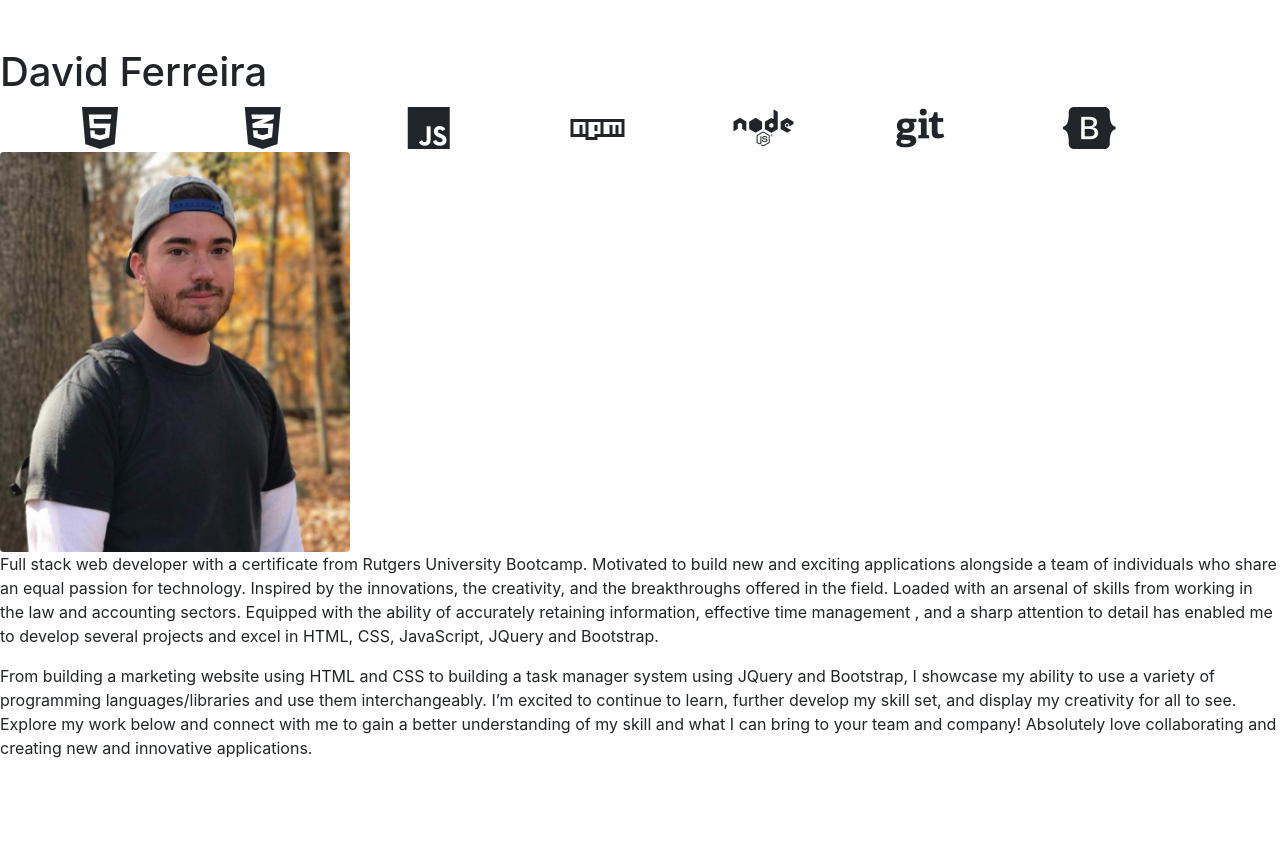
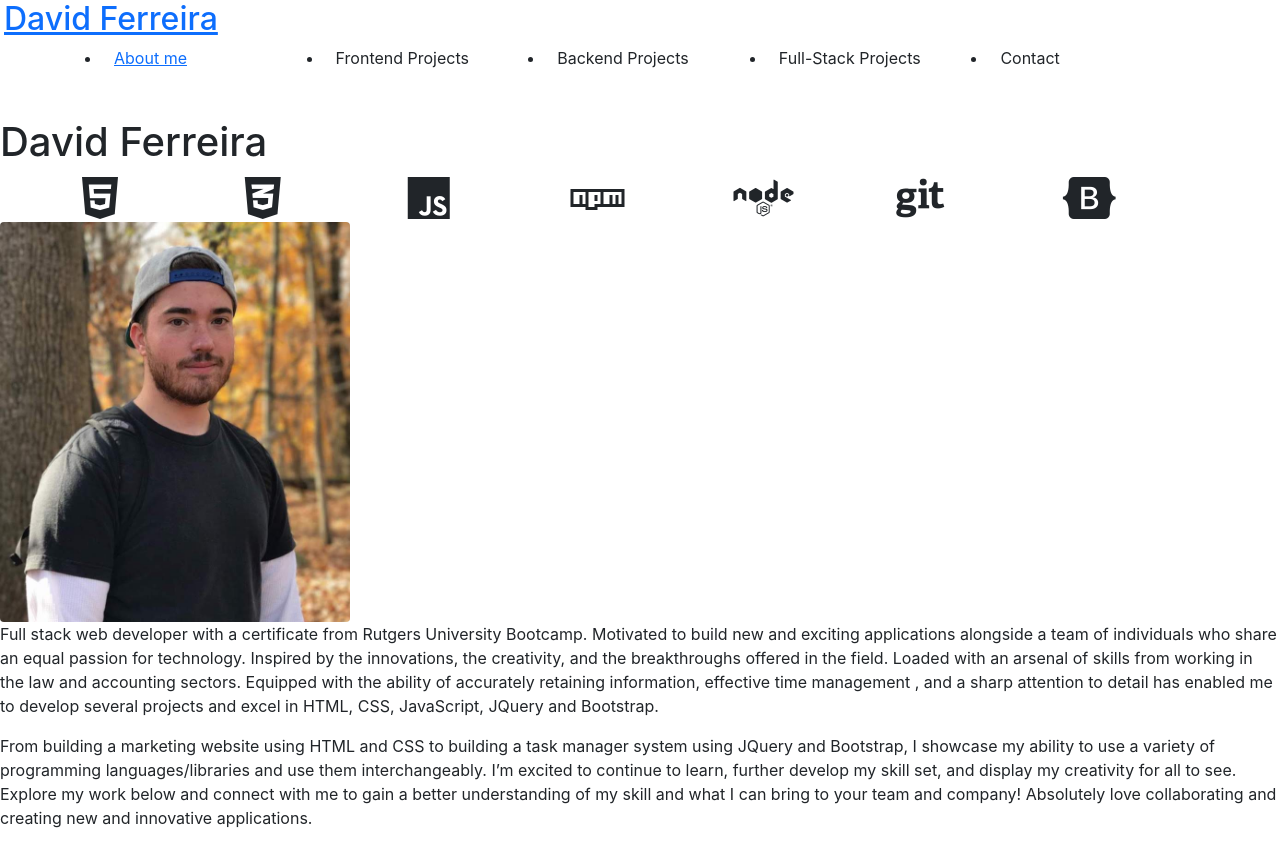
Before and after one commit to DiSantoz/dferreira, a React (Create React App) app: page / in a window 1280 px wide. Before the commit the page ends 800 px from the top, so only its background shows below. Built offline with nearby package versions, Linux system fonts and the light colour scheme.

Commit message:
display nav, and use of mapping

```diff
--- a/src/App.js
+++ b/src/App.js
@@ -1,10 +1,11 @@
+import React, { useState } from "react";
 import Nav from "./components/Nav";
 import About from "./components/About";
 
 function App() {
   return (
     <div>
-      {/* <Nav></Nav> */}
+      <Nav></Nav>
       <main>
         <About></About>
       </main>
--- a/src/components/Nav/index.js
+++ b/src/components/Nav/index.js
@@ -0,0 +1,40 @@
+import React, { useState } from "react";
+
+function Nav(props) {
+  const [categories] = useState([
+    {
+      name: "Frontend Projects",
+    },
+    { name: "Backend Projects" },
+    { name: "Full-Stack Projects" },
+  ]);
+
+  return (
+    <header className="flex-row px-1">
+      <h2>
+        <a data-testid="link" href="/">
+          David Ferreira
+        </a>
+      </h2>
+
+      <nav className="container">
+        <ul className="row">
+          <li className="col-md">
+            <a href="#about">About me</a>
+          </li>
+
+          {categories.map((category) => (
+            <li className="col-md" key={category.name}>
+              <span>{category.name}</span>
+            </li>
+          ))}
+          <li className="col-md">
+            <span>Contact</span>
+          </li>
+        </ul>
+      </nav>
+    </header>
+  );
+}
+
+export default Nav;
--- /dev/null
+++ b/src/utils/helpers.js
@@ -0,0 +1,5 @@
+export function validateEmail(email) {
+  var re =
+    /^(([^<>()[\]\\.,;:\s@"]+(\.[^<>()[\]\\.,;:\s@"]+)*)|(".+"))@((\[[0-9]{1,3}\.[0-9]{1,3}\.[0-9]{1,3}\.[0-9]{1,3}\])|(([a-zA-Z\-0-9]+\.)+[a-zA-Z]{2,}))$/;
+  return re.test(String(email).toLowerCase());
+}
```
